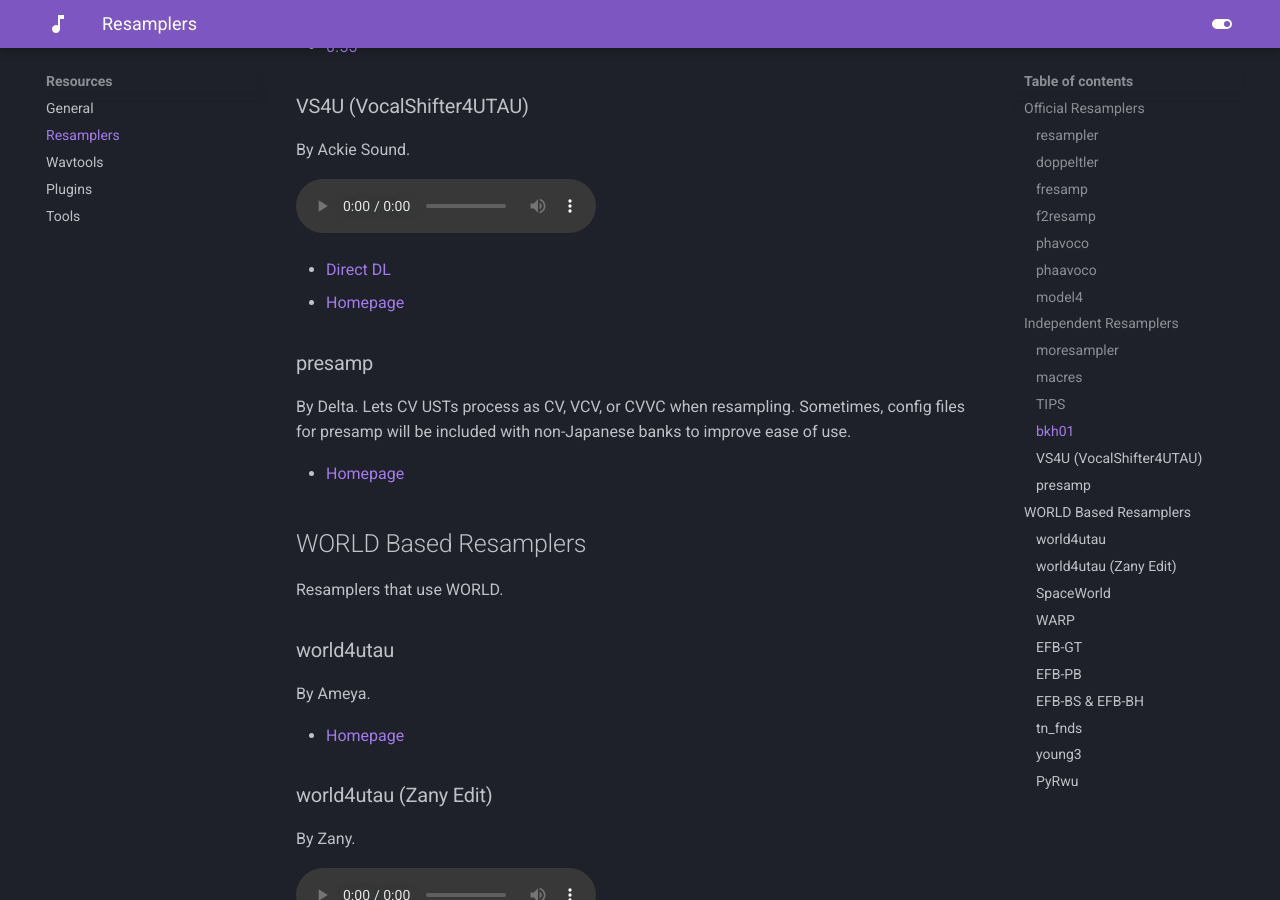
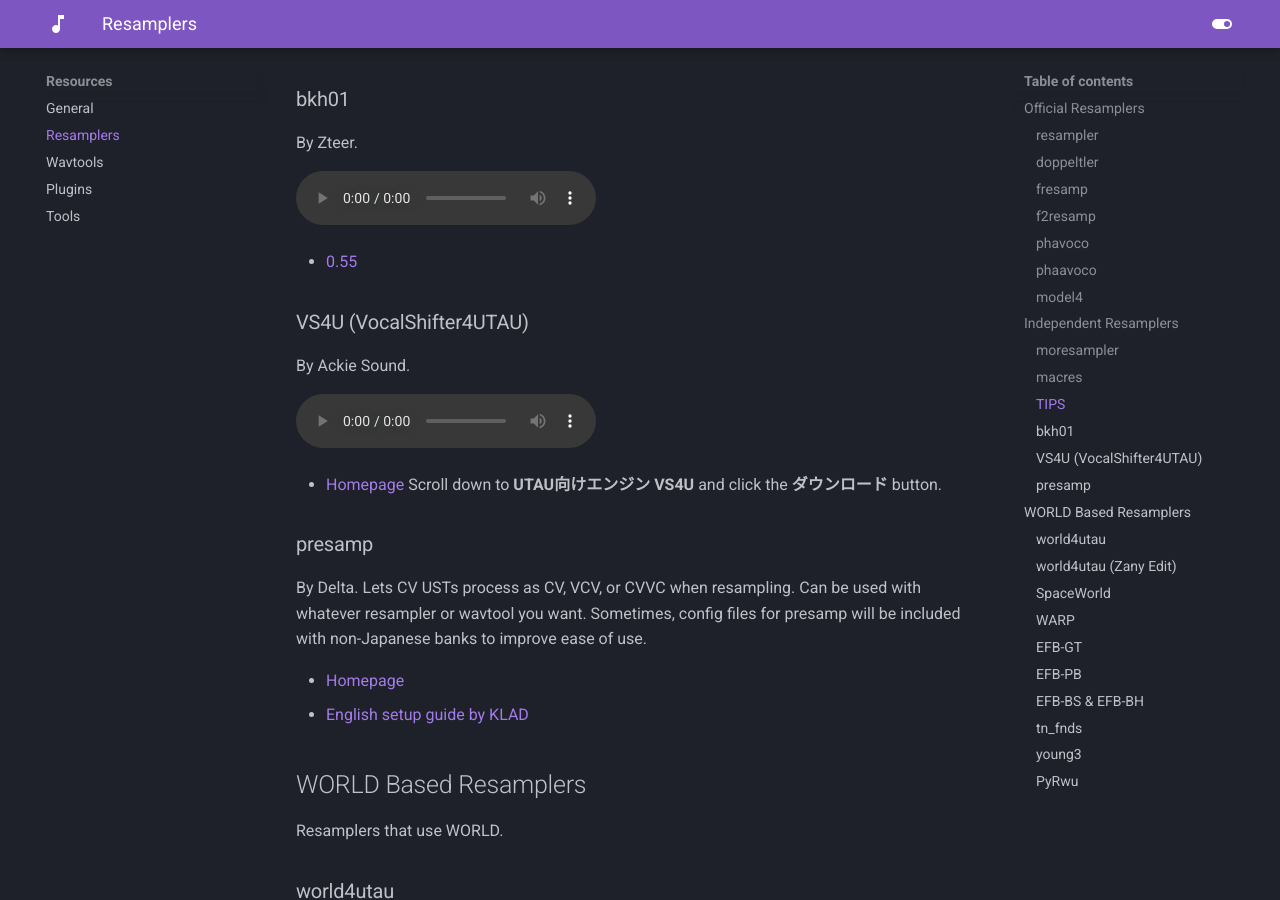
Before and after one commit to nagotown/utau.info, an MkDocs documentation site: the page built from docs/resources/resamplers.md, in a window 1280 px wide and 900 px high, scrolled down 3116 px. Built offline with MkDocs 1.6.1 and Material for MkDocs 9.7.7, drawn with Linux system fonts in a browser that asks for light colours; some of the changed text lies outside the part shown.

Commit message:
Update resamplers.md

```diff
--- a/docs/resources/resamplers.md
+++ b/docs/resources/resamplers.md
@@ -1,4 +1,6 @@
 # Resampler Directory
+
+The audio examples provided are using the voicebank [Hitsuboku Kumi Act 4](https://cubialpha.wixsite.com/koomstar/act4). UST by [番煎P](https://nerikirilover.jimdofree.com/ust-楽曲dl/歌唱サンプル用ust/)
 
 ## Official Resamplers
 Resamplers created by Ameya.
@@ -18,21 +20,34 @@
 </audio>
 
 - 009 / [Tweet](https://twitter.com/ameyaP_/status/1233345865596588033) / [DL](http://utau2008.xrea.jp/2020/engine/)
-- 008 / [Tweet]() / [DL](http://utau2008.xrea.jp/2020/engine/)
-- 007 / [Tweet]() / [DL](http://utau2008.xrea.jp/2020/engine/)
-- 006 / [Tweet]() / [DL](http://utau2008.xrea.jp/2020/engine/)
-- 005 / [Tweet]() / [DL](http://utau2008.xrea.jp/2020/engine/)
-- 004 / [Tweet]() / [DL](http://utau2008.xrea.jp/2020/engine/)
+- 008 / [DL](http://utau2008.xrea.jp/2020/engine/)
+- 007 / [DL](http://utau2008.xrea.jp/2020/engine/)
+- 006 / [DL](http://utau2008.xrea.jp/2020/engine/)
+- 005 / [DL](http://utau2008.xrea.jp/2020/engine/)
+- 004 / [DL](http://utau2008.xrea.jp/2020/engine/)
 
 ### fresamp
 Stands for **f**rame**resamp**ler.
 
+- 011 / [Direct DL](http://utau2008.xrea.jp/downloads/fresamp011.zip)
+<audio controls>
+  <source src="/audio/resamplers/fresamp011.wav" type="audio/wav">
+</audio>
+
+- 012 / Private
+<audio controls>
+  <source src="/audio/resamplers/fresamp012.wav" type="audio/wav">
+</audio>
+
+- 013 / Private
+<audio controls>
+  <source src="/audio/resamplers/fresamp013.wav" type="audio/wav">
+</audio>
+
+- 014 / [Direct DL](http://utau2008.xrea.jp/downloads/fresamp014.zip)
 <audio controls>
   <source src="/audio/resamplers/fresamp014.wav" type="audio/wav">
 </audio>
-
-- 014 / [Direct DL](http://utau2008.xrea.jp/downloads/fresamp014.zip)
-- 011 / [Direct DL](http://utau2008.xrea.jp/downloads/fresamp011.zip)
 
 ### f2resamp
 Remake of fresamp.
@@ -66,7 +81,7 @@
 - 001 / [Tweet](https://twitter.com/ameyaP_/status/1235532652939116545) / [Direct DL](http://utau2008.xrea.jp/2020/engine/phaavoco001.zip)
 
 ### model4
-Unreleased. Makes random notes significantly quieter. Creates `.frc` files.
+A beta model that was only distributed to certain people. Makes random notes significantly quieter. Creates `.frc` files.
 
 <audio controls>
   <source src="/audio/resamplers/model4.wav" type="audio/wav">
@@ -119,14 +134,15 @@
   <source src="/audio/resamplers/VS4U.wav" type="audio/wav">
 </audio>
 
-- [Direct DL](https://ackiesound.ifdef.jp/data/vs4u141.zip)
 - [Homepage](https://ackiesound.ifdef.jp/download.html)
+Scroll down to **UTAU向けエンジン VS4U** and click the **ダウンロード** button.
 
 ### presamp
-By Delta. Lets CV USTs process as CV, VCV, or CVVC when resampling.
+By Delta. Lets CV USTs process as CV, VCV, or CVVC when resampling. Can be used with whatever resampler or wavtool you want.
 Sometimes, config files for presamp will be included with non-Japanese banks to improve ease of use.
 
 - [Homepage](https://delta-kimigatame.hatenablog.jp/entry/ar477661)
+- [English setup guide by KLAD](https://tl.tubs.wtf/2021/07/11/presamp-download)
 
 
 ## WORLD Based Resamplers
@@ -207,7 +223,14 @@
 By Zany. Edit of WARP/EFB-GT.
 
 - EFB-BS / [BowlRoll](https://bowlroll.net/file/218497)
+<audio controls>
+  <source src="/audio/resamplers/EFB-BS.wav" type="audio/wav">
+</audio>
+
 - EFB-BH / [BowlRoll](https://bowlroll.net/file/218498)
+<audio controls>
+  <source src="/audio/resamplers/EFB-BH.wav" type="audio/wav">
+</audio>
 
 ### tn_fnds
 By Zteer.
```
Also changed, not shown: other parts of docs/resources/resamplers.md (+1 -1 lines).
